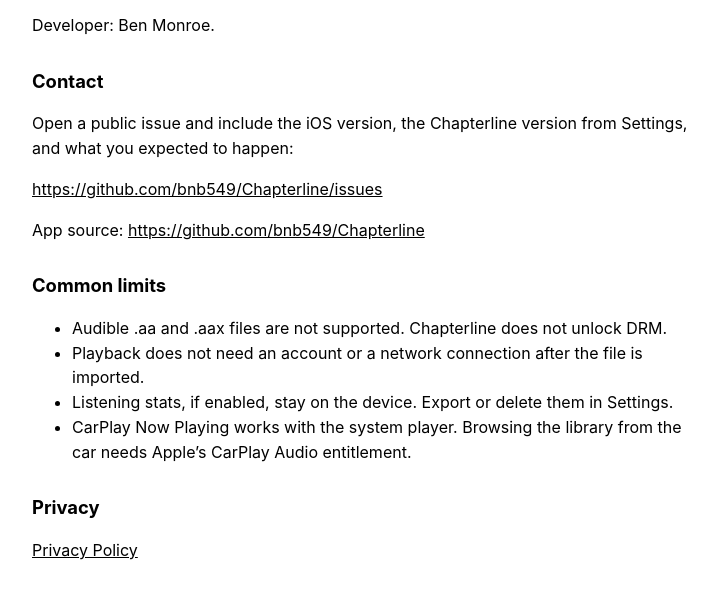
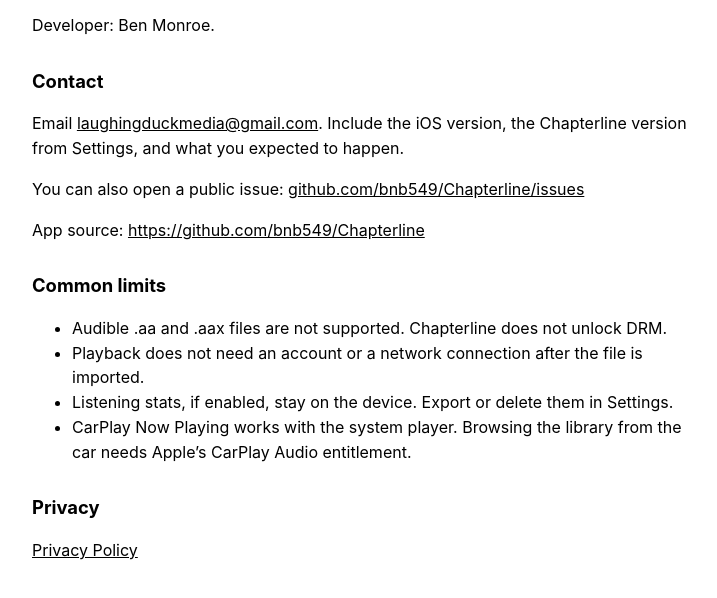
Before and after one commit to bnb549/chapterline-legal, a plain HTML site: page docs/support.html in a window 1280 px wide. Shown: the part 120-718 px from the top of the page, without its empty margins (272-989 px from the left). Drawn offline with Linux system fonts and the light colour scheme.

Commit message:
Add public support email to Chapterline privacy and support pages.

```diff
--- a/docs/support.html
+++ b/docs/support.html
@@ -18,8 +18,8 @@
   <p>Developer: Ben Monroe.</p>
 
   <h2>Contact</h2>
-  <p>Open a public issue and include the iOS version, the Chapterline version from Settings, and what you expected to happen:</p>
-  <p><a href="https://github.com/bnb549/Chapterline/issues">https://github.com/bnb549/Chapterline/issues</a></p>
+  <p>Email <a href="mailto:laughingduckmedia@gmail.com">laughingduckmedia@gmail.com</a>. Include the iOS version, the Chapterline version from Settings, and what you expected to happen.</p>
+  <p>You can also open a public issue: <a href="https://github.com/bnb549/Chapterline/issues">github.com/bnb549/Chapterline/issues</a></p>
   <p>App source: <a href="https://github.com/bnb549/Chapterline">https://github.com/bnb549/Chapterline</a></p>
 
   <h2>Common limits</h2>
```
Also changed, not shown: docs/index.html (+2 -1 lines), docs/privacy.html (+2 -1 lines).
